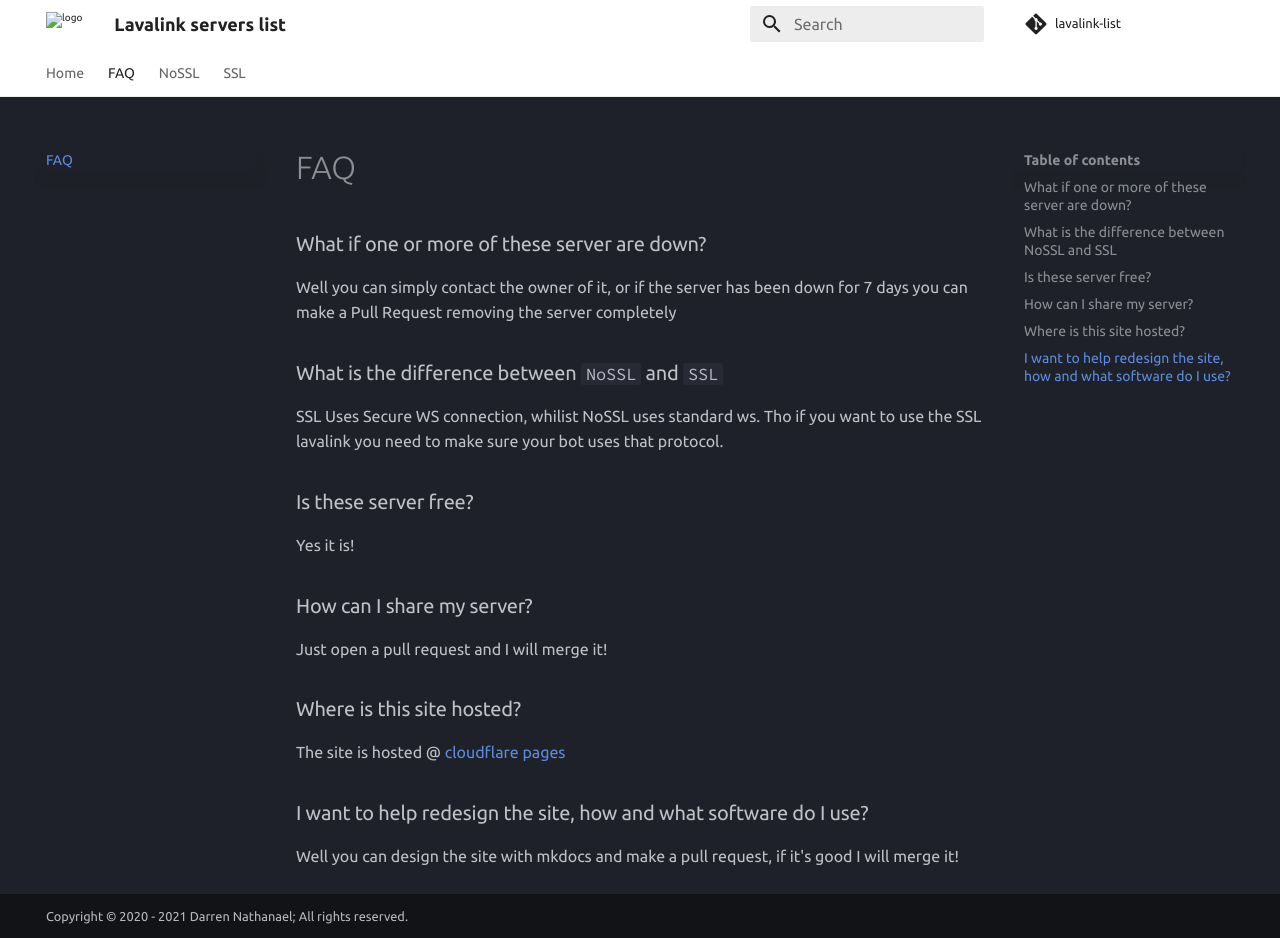
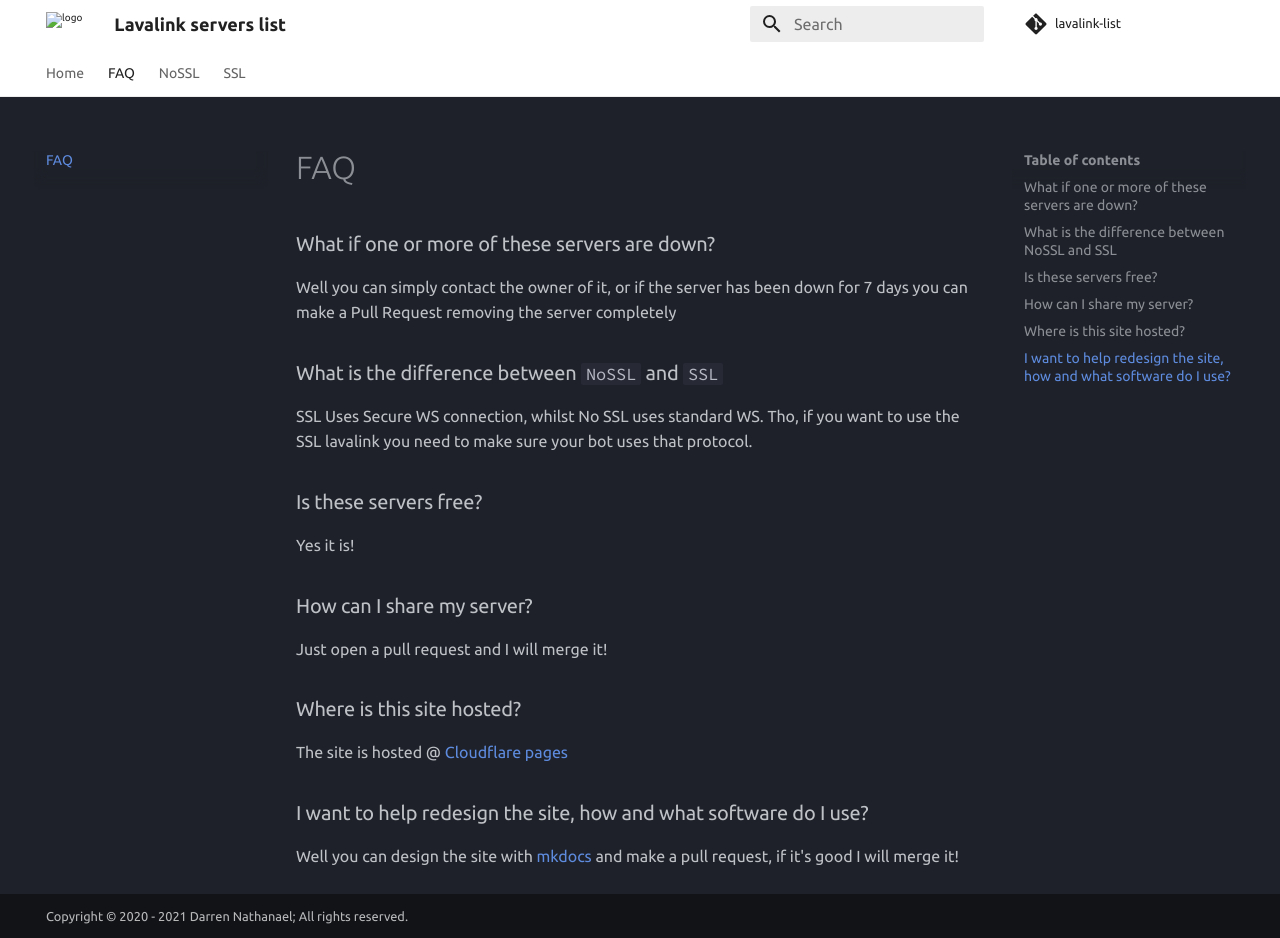
Before and after one commit to DarrenOfficial/lavalink-list, an MkDocs documentation site: the page built from docs/faq.md, in a window 1280 px wide and 938 px high. Built offline with MkDocs 1.6.1 and Material for MkDocs 9.7.7, drawn with Linux system fonts in a browser that asks for light colours; comment, search, counter and statistics services are not loaded.

Commit message:
link and grammar fixes

```diff
--- a/docs/faq.md
+++ b/docs/faq.md
@@ -1,14 +1,14 @@
 # FAQ
 
-### What if one or more of these server are down?
+### What if one or more of these servers are down?
 
 Well you can simply contact the owner of it, or if the server has been down for 7 days you can make a Pull Request removing the server completely
 
 ### What is the difference between `NoSSL` and `SSL`
-SSL Uses Secure WS connection, whilist NoSSL uses standard ws.
-Tho if you want to use the SSL lavalink you need to make sure your bot uses that protocol.
+SSL Uses Secure WS connection, whilst No SSL uses standard WS.
+Tho, if you want to use the SSL lavalink you need to make sure your bot uses that protocol.
 
-### Is these server free?
+### Is these servers free?
 
 Yes it is!
 
@@ -18,9 +18,9 @@ Just open a pull request and I will merge it!
 
 ### Where is this site hosted?
 
-The site is hosted @ [cloudflare pages](https://pages.dev)
+The site is hosted @ [Cloudflare pages](https://pages.dev)
 
 
 ### I want to help redesign the site, how and what software do I use?
 
-Well you can design the site with mkdocs and make a pull request, if it's good I will merge it!
+Well you can design the site with [mkdocs](https://squidfunk.github.io/mkdocs-material/) and make a pull request, if it's good I will merge it!
```
